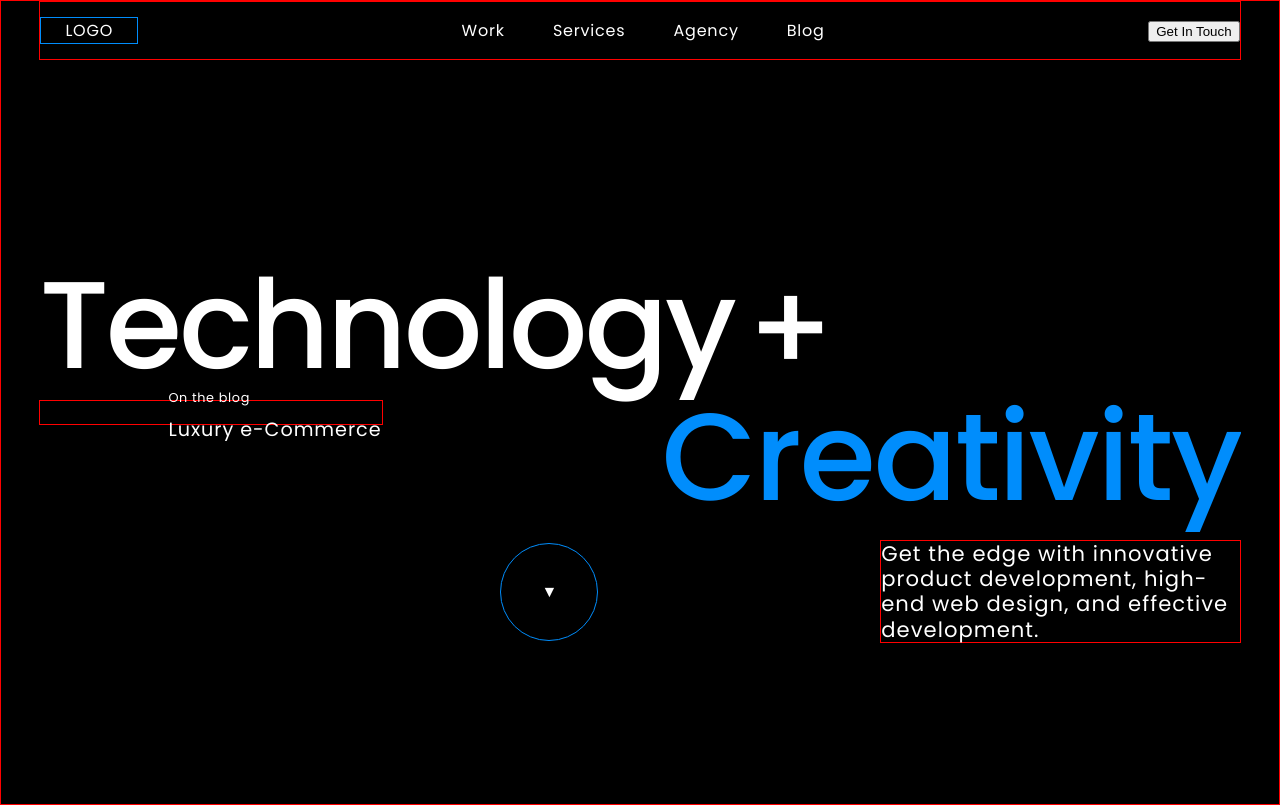
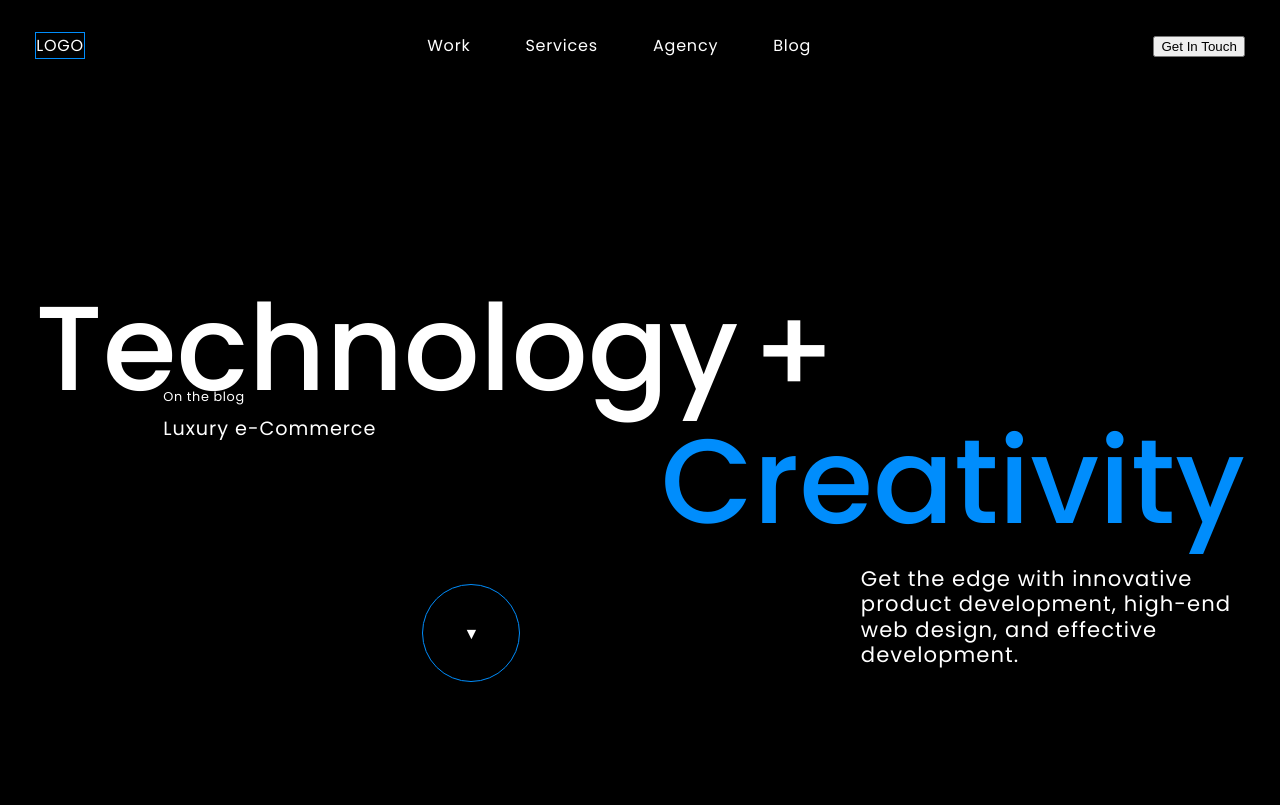
Before and after one commit to EstrellaPolaris/agency, a React (Create React App) app: page / in a window 1280 px wide. Built offline with nearby package versions, Linux system fonts and the light colour scheme.

Commit message:
first commit

```diff
--- a/src/components/header/header.module.scss
+++ b/src/components/header/header.module.scss
@@ -2,14 +2,21 @@
     display: flex;
     justify-content: space-between;
     align-items: center;
-    border:1px solid red;
+    padding: 4vh 0;
 }
-.a, .nav-link, .header__nav, .nav__link, .container__nav {
-    padding: 0 1.5rem;
+.container__nav{
+    padding: 0;
+    margin: 0;
+    display: flex;
+    justify-content: space-between;
+    width: 30vw;
+}
+.a, .nav-link, .header__nav, .nav__link{
     text-decoration: none;
     color: #fff;
     letter-spacing: 0.05em;
 }
+
 .header__nav{
     border:1px solid #008DFC;
 }
--- a/src/components/intro/intro.module.scss
+++ b/src/components/intro/intro.module.scss
@@ -36,24 +36,23 @@
 }
 
 .fluid_font_size {
-    @include fluidFontSize(24px, 186px, 300px, 1920px, px);
+    @include fluidFontSize(24px, 180px, 300px, 1920px, px);
     font-weight: 500;
 }
 
 .hero {
-    height: calc(100vh - 120px);
+    height: calc(100vh - 12vh - 72px);
     display: flex;
     flex-direction: column;
     justify-content: center;
     overflow: hidden;
-
-    padding-top: 8vh;
+    padding-top: 10vh;
 }
 .container__hero__title__left{
     display: flex;
     justify-content:left;
-    line-height: 1;
-    letter-spacing: -0.2em;
+    line-height: 1.05;
+    letter-spacing: 0em;
 }
 .fluid_font_size:last-child {
     padding-top: 0.5vh;
@@ -63,8 +62,8 @@
     display: flex;
     justify-content: right;
     color: #008dfc;
-    line-height: 1;
-    letter-spacing: -0.15em;
+    line-height: 1.05;
+    letter-spacing: 0em;
 }
 .container__hero__news{
     position: absolute;
@@ -72,7 +71,6 @@
     padding-left: 10vw;
     display: flex;
     justify-content: right;
-    border: 1px solid red;
 }
 .container__hero__usp{
     padding-left: 14vw;
@@ -81,12 +79,11 @@
 }
 .title__fh {
     justify-content: right;
-    width: 28vw;
+    width: 30vw;
     font-size: calc(1rem + 0.4vw);
     font-weight: 400;
     line-height: 1.2;
     letter-spacing: 0.05em;
-    border: 1px solid red;
 }
 
 .container__hero__img {
@@ -108,6 +105,9 @@
     letter-spacing: 0.05em;
 }
 .container__hero__roundbtn {
+    position: absolute;
+    top: 70vh;
+    left: 33vw;
     margin: 3vh auto;
     display: flex;
     align-items: center;
--- a/src/index.css
+++ b/src/index.css
@@ -7,9 +7,8 @@ body {
   font-family: 'Poppins';
   -webkit-font-smoothing: antialiased;
   -moz-osx-font-smoothing: grayscale;
-  padding-left: 2.4rem;
-  padding-right: 2.4rem;
-  border:1px solid red;
+  padding-left: 2.75vw;
+  padding-right:2.75vw;
 }
 
 code {
```
